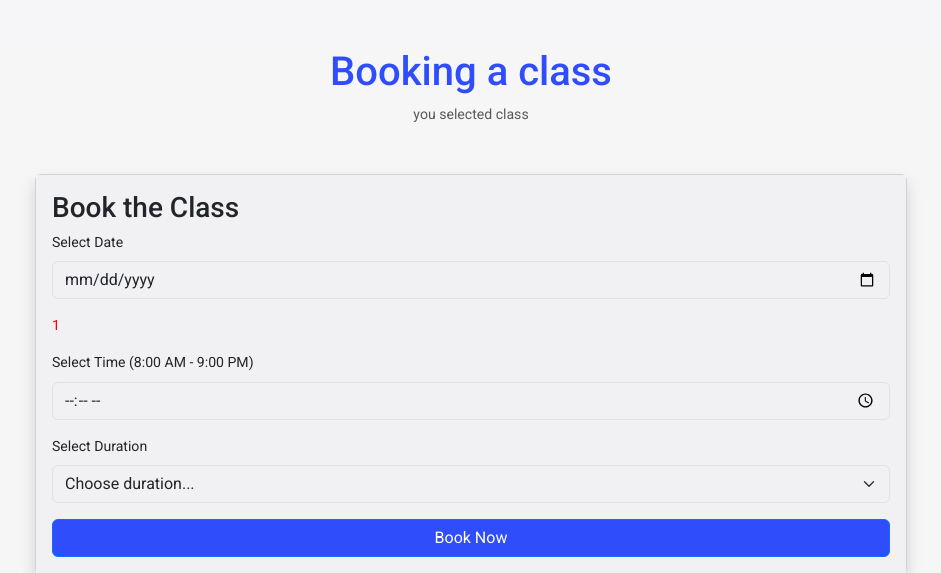
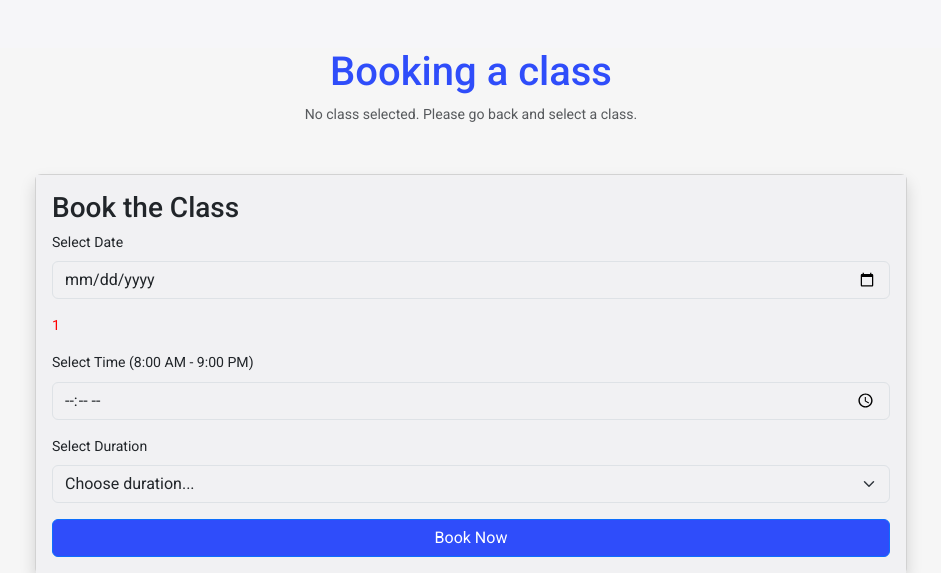
Before and after one commit to iisl4r/ITCS333-Room-Booking-System, a PHP site: page /booking.php in a window 1280 px wide. Shown: the part 84-657 px from the top of the page, without its empty margins (169-1110 px from the left). Run offline with PHP 8.4, Linux system fonts and the light colour scheme; the visitor is signed in with stand-in values (Sample User, id 1); data that the repository does not hold is empty.

Commit message:
fix booking.php

```diff
--- a/booking.php
+++ b/booking.php
@@ -27,7 +27,15 @@
             <!-- Header -->
             <div class="text-center">
                 <h1>Booking a class</h1>
-                <p class="text-muted">you selected class <?php echo $_POST['room_number']; ?></p>
+                <p class="text-muted">
+                    <?php
+                    if (isset($_POST['class'])) {
+                        echo "You selected class " . htmlspecialchars($_POST['class']);
+                    } else {
+                        echo "No class selected. Please go back and select a class.";
+                    }
+                    ?>
+                </p>
             </div>
             <!-- Booking Form -->
             <div class="card shadow">
@@ -43,6 +51,7 @@
                         if (isset($_SESSION['missing_room'])) {
                             $error = $_SESSION['missing_room'];
                             echo "<p style='color:red';>$error</p>";
+                            unset($_SESSION['missing_room']);
                         }
 
                         if (isset($_SESSION['date_error'])) {
@@ -52,7 +61,7 @@
                         ?>
 
                         <input type='hidden' name='class'
-                            value="<?php echo isset($_POST['room_number']) ? htmlspecialchars($_POST['room_number']) : ''; ?>">
+                            value="<?php echo isset($_POST['class']) ? htmlspecialchars($_POST['class']) : ''; ?>">
 
                         <!-- Select Time -->
                         <div class="mb-3">
```
